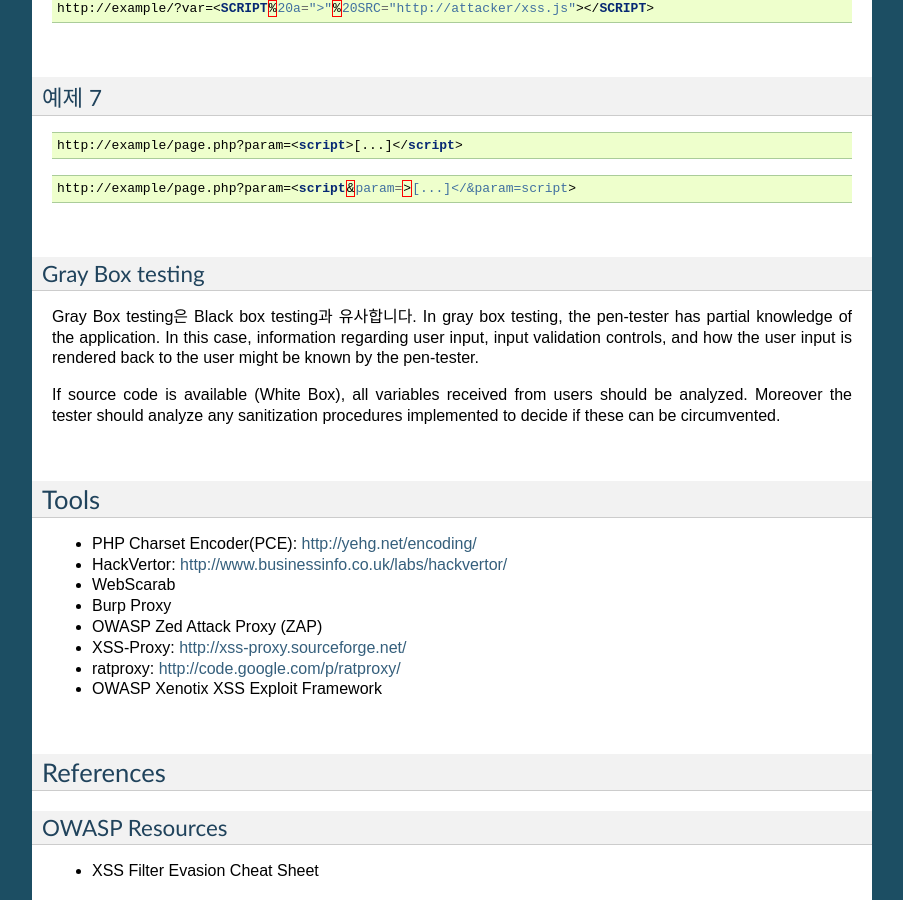
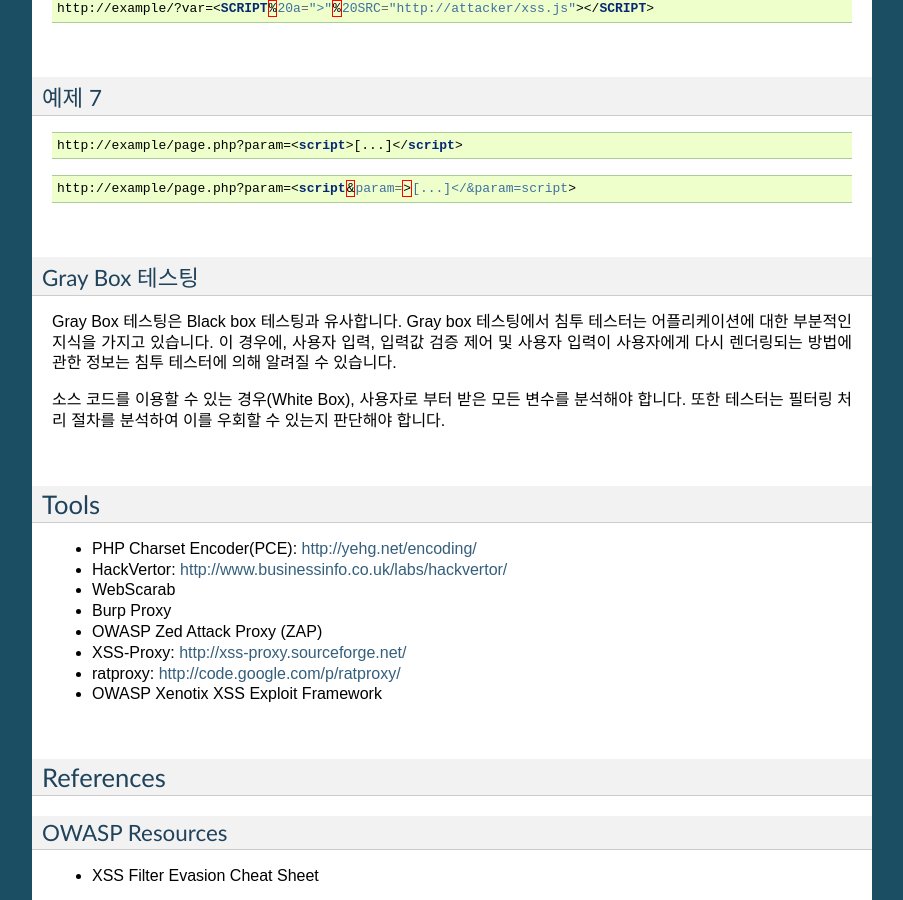
Before and after one commit to joizel/owasp_korean, a Sphinx documentation site: the page built from docs/06_InputValidationTesting/OTG-INPVAL-001.rst, in a window 1280 px wide and 900 px high, scrolled down 3170 px. Shown: the whole window, without its empty margins (198-1101 px from the left). Built offline with Sphinx 7.4.7, drawn with Linux system fonts in a browser that asks for light colours; some of the changed text lies outside the part shown.

Commit message:
Update OTG-INPVAL-001.rst

```diff
--- a/docs/06_InputValidationTesting/OTG-INPVAL-001.rst
+++ b/docs/06_InputValidationTesting/OTG-INPVAL-001.rst
@@ -229,18 +229,16 @@ HTML 액션 또는 자바스크립트 코드의 컨텍스트에서 다른 특수
 
 |
 
-Gray Box testing
+Gray Box 테스팅
 -------------------------------------------------------------------------------------------
 
-Gray Box testing은 Black box testing과 유사합니다.
-In gray box testing, the pen-tester has partial knowledge of the application.
-In this case, information regarding user input, input validation controls,
-and how the user input is rendered back to the user might be
-known by the pen-tester.
+Gray Box 테스팅은 Black box 테스팅과 유사합니다.
+Gray box 테스팅에서 침투 테스터는 어플리케이션에 대한 부분적인 지식을 가지고 있습니다.
+이 경우에, 사용자 입력, 입력값 검증 제어 및 사용자 입력이 사용자에게 다시 렌더링되는 방법에
+관한 정보는 침투 테스터에 의해 알려질 수 있습니다.
 
-If source code is available (White Box), all variables received from
-users should be analyzed. Moreover the tester should analyze any
-sanitization procedures implemented to decide if these can be circumvented.
+소스 코드를 이용할 수 있는 경우(White Box), 사용자로 부터 받은 모든 변수를 분석해야 합니다.
+또한 테스터는 필터링 처리 절차를 분석하여 이를 우회할 수 있는지 판단해야 합니다.
 
 |
 
```
